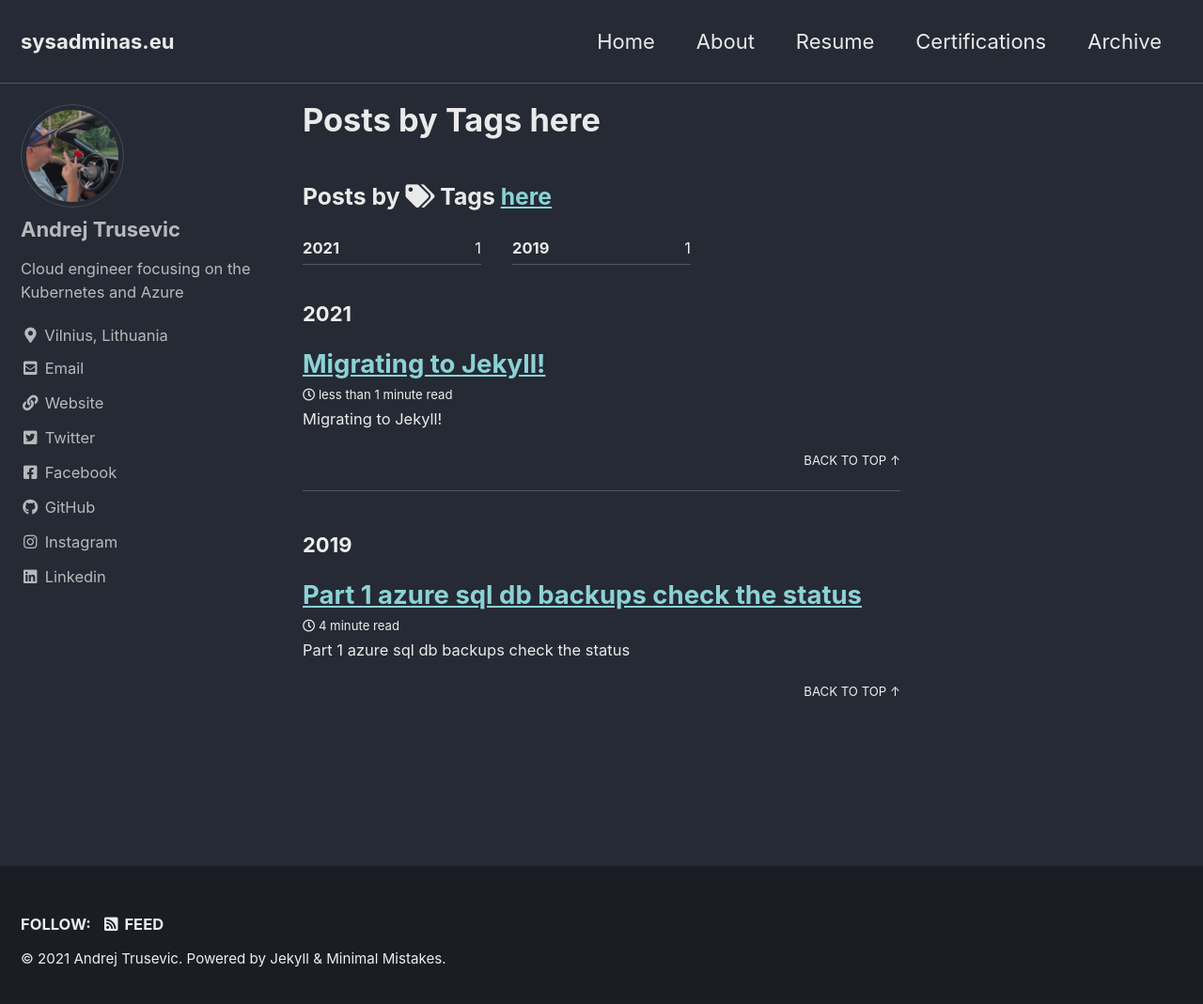
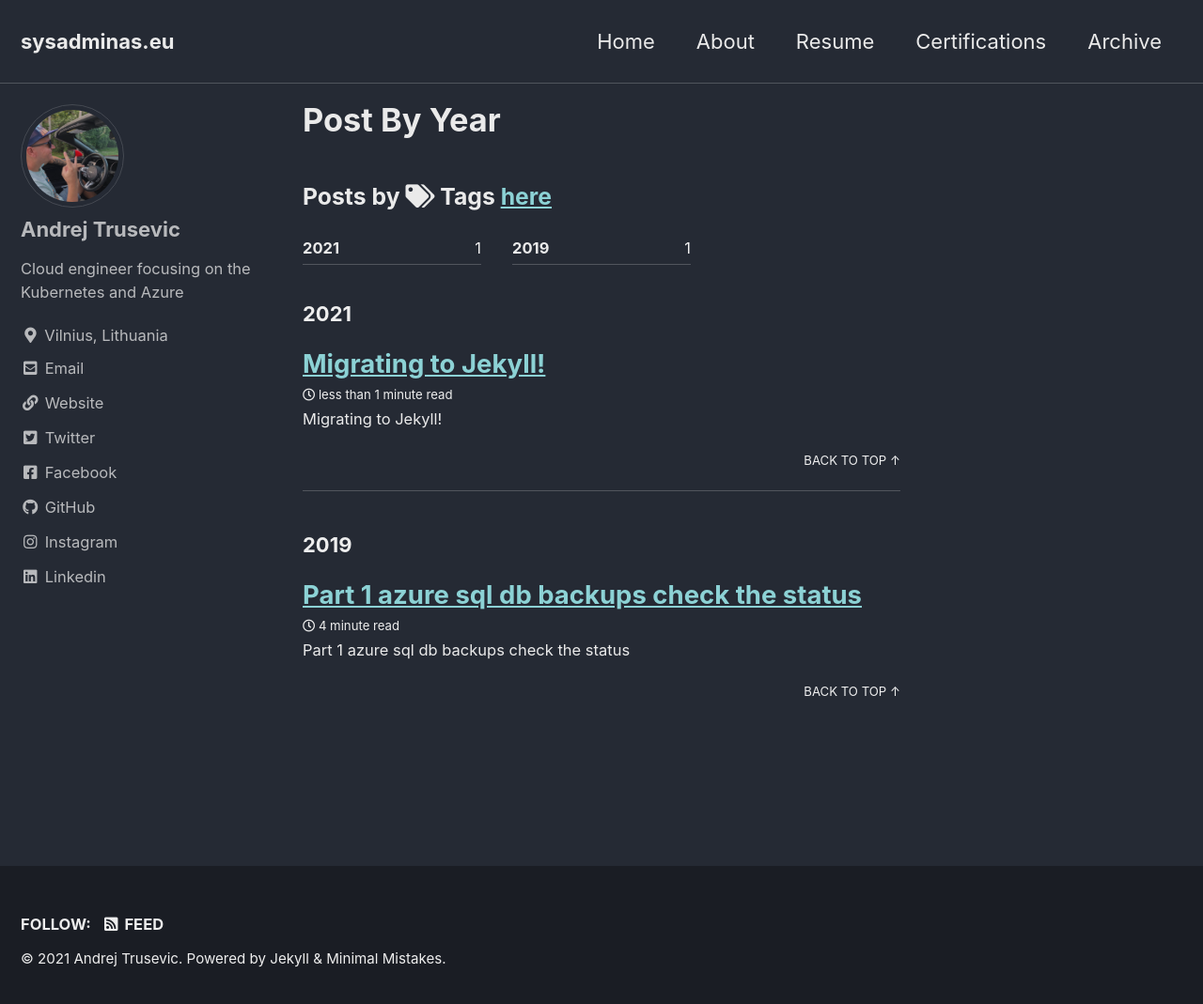
Before and after one commit to andriktr/andriktr.github.io, a Jekyll site: the page built from _pages/year-archive.md, in a window 1280 px wide and 1077 px high. Shown: the top 1069 px of the window at 94% size. Built offline with Jekyll 4.4.1, drawn with Linux system fonts in a browser that asks for light colours; cached includes are drawn as plain includes; our own code applies the rules of GitHub Pages for plain Markdown files.

Commit message:
fix for archive

```diff
--- a/_pages/year-archive.md
+++ b/_pages/year-archive.md
@@ -1,5 +1,6 @@
 ---
 permalink: /year-archive/
+title: Post By Year
 layout: posts
 author_profile: true
 ---
```
